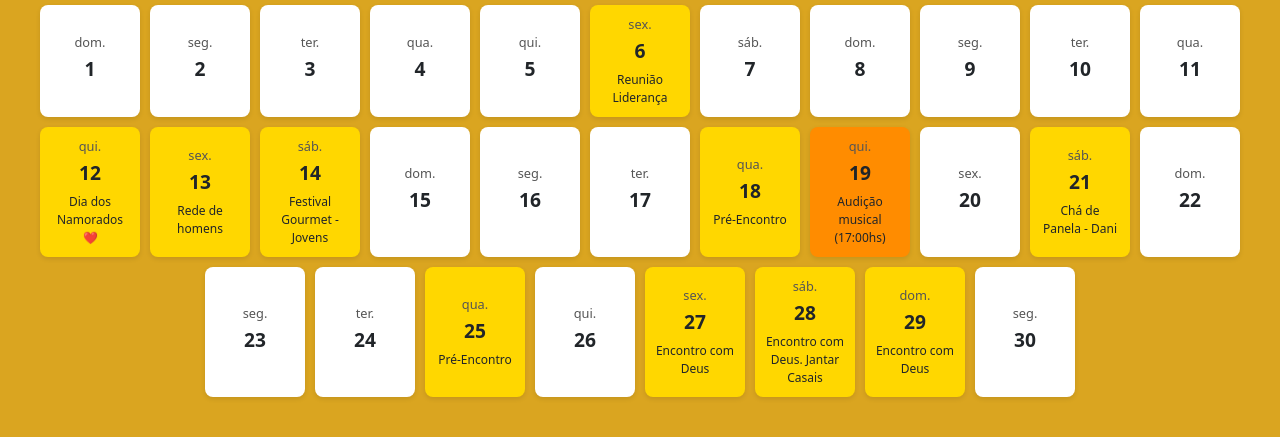
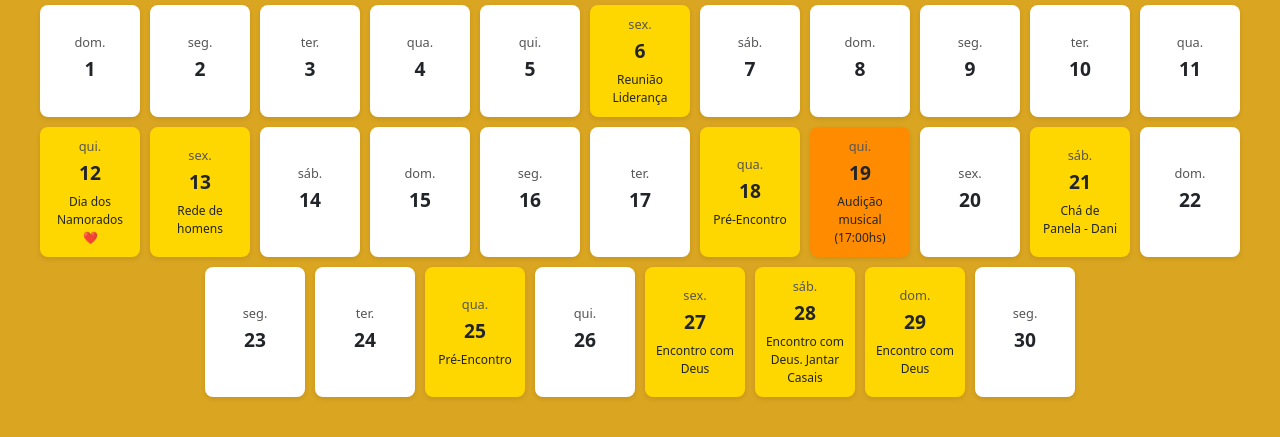
Before and after one commit to joselopes-dev/app-calendario-eventos-idpb-1, a plain HTML site: page index.html in a window 1280 px wide. Shown: the part 77-514 px from the top of the page. Drawn offline with nearby package versions, Linux system fonts and the light colour scheme.

Commit message:
Update index.html

```diff
--- a/index.html
+++ b/index.html
@@ -98,7 +98,7 @@
   "2025-06-06": { descricao: "Reunião Liderança", cor: "#FFD700" },
   "2025-06-13": { descricao: "Rede de homens", cor: "#FFD700" },
   "2025-06-12": { descricao: "Dia dos Namorados ❤️", cor: "#FFD700" },
-  "2025-06-14": { descricao: "Festival Gourmet - Jovens", cor: "#FFD700" },
+  <!--"2025-06-14": { descricao: "Festival Gourmet - Jovens", cor: "#FFD700" },-->
   "2025-06-18": { descricao: "Pré-Encontro", cor: "#FFD700" },
   "2025-06-19": { descricao: "Audição musical (17:00hs)", cor: "#FF8C00" },
   "2025-06-25": { descricao: "Pré-Encontro", cor: "#FFD700" },
```
